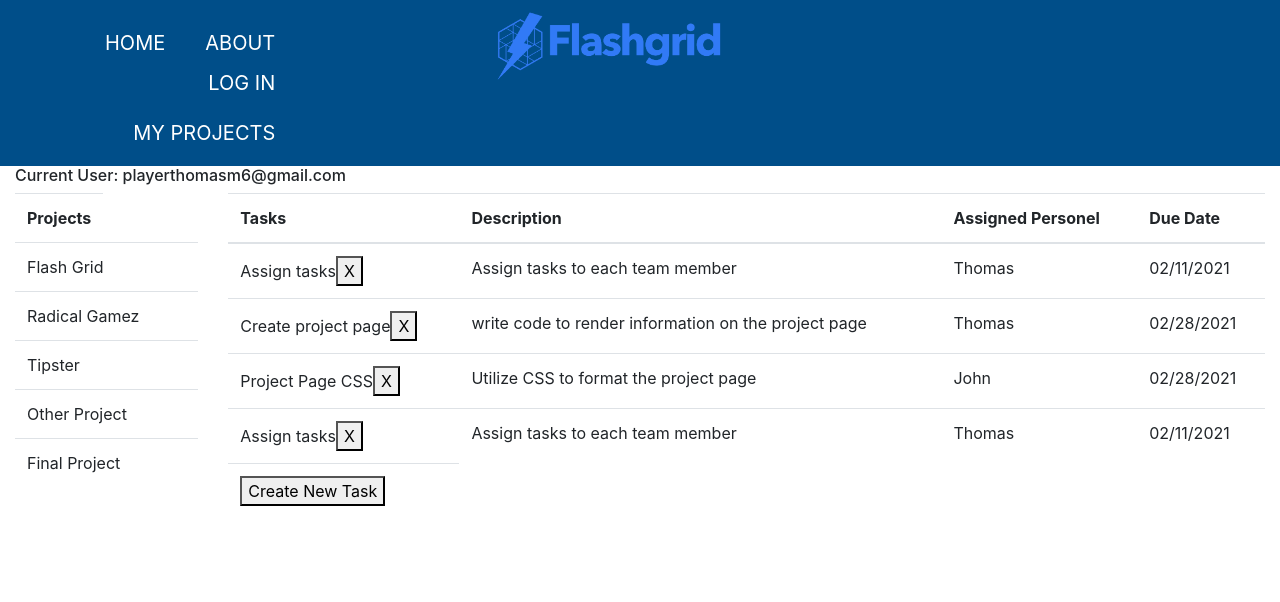
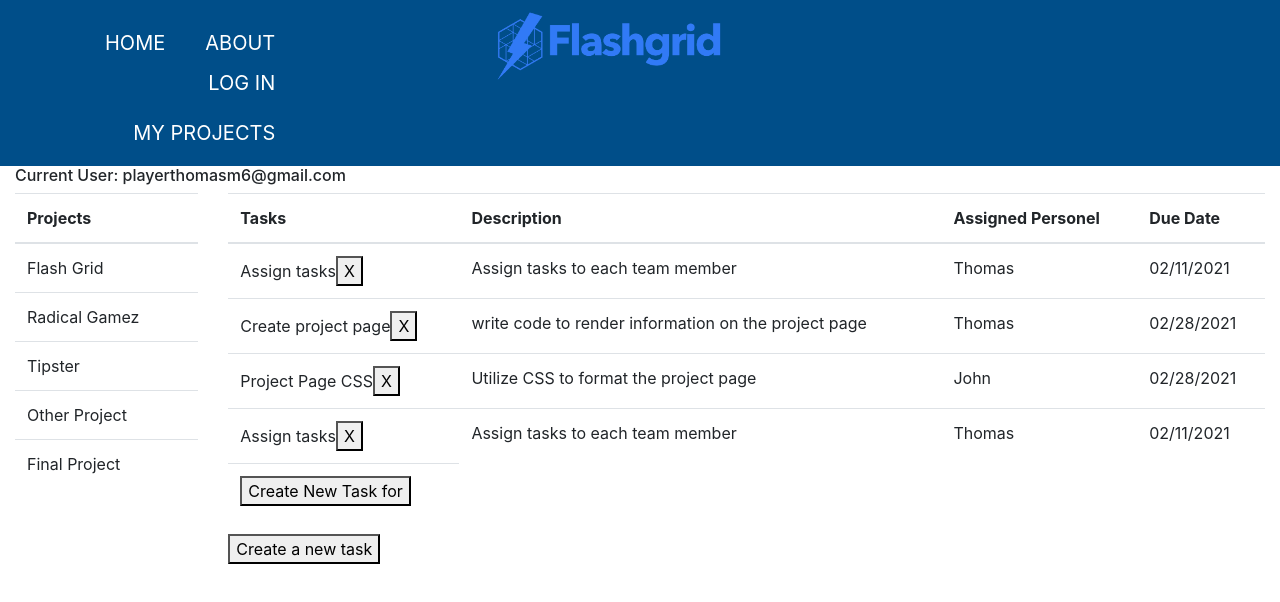
Before and after one commit to playerthomasm6/flashGrid, a React (Create React App) app in the folder client/: page /projects in a window 1280 px wide. Both pictures are taken after a click on the element "Flash Grid". Shown: the top 602 px of the page. Built offline with nearby package versions, Linux system fonts and the light colour scheme; no server answers.

Commit message:
added new task form
created a conditional render for a new task form

```diff
--- a/client/src/components/ProjectsContainer/index.js
+++ b/client/src/components/ProjectsContainer/index.js
@@ -1,7 +1,10 @@
 import React, { useState, useEffect } from "react";
 import "./style.css";
 import Column from "../Column";
-import API from "../../utils/API"
+import API from "../../utils/API";
+import RenderForm from "../RenderForm";
+import TaskFormButton from "../TaskFormButton";
+
 
 function ProjectsContainer() {
     const [user, setUser] = useState({})
@@ -9,20 +12,22 @@ function ProjectsContainer() {
     const [projects, setProjects] = useState([]);
     const [currentProject, setCurrentProject] = useState([]);
     const [test, setTest] = useState({});
+    const [taskForm, setTaskForm] = useState();
+    const [taskFormBoolean, setTaskFormBoolean] = useState(false);
 
     useEffect(() => {
         // This will not be hard coded once the log in system is up and running.
         setProjects(data);
         loadProjects();
+        formTime();
         // .catch(err => console.log(err)));
-        console.log(test);
         // renderProjects();
     }, []);
 
     useEffect(() => {
-        console.log(test);
+        formTime();
 
-    }, [test]);
+    }, [taskFormBoolean]);
 
 
     function findProject(e, item) {
@@ -157,9 +162,12 @@ function ProjectsContainer() {
             .catch(err => console.log(err));
     }
 
+
+
     // CREATE TASK
     // ==========================
      function createNewTask() {
+                                console.log(currentProject)
          const task= {
                                 userName: "playerthomasm6@gmail.com",
             projectName: "Flash Grid",
@@ -180,9 +188,26 @@ function ProjectsContainer() {
         const name = event.target.getAttribute("name");
 
         console.log(value + name)
-        setCurrentProject({ currentProject: value });
+        setCurrentProject({currentProject: value });
         console.log(currentProject)
     }
+
+    const loadTaskForm = () => {
+        console.log("it worked")
+       setTaskFormBoolean(true)
+    }
+
+    const formTime = () => {
+    if (taskFormBoolean) {
+        setTaskForm(<RenderForm/>)
+    } else {
+        setTaskForm(<TaskFormButton
+       loadTaskForm ={() => loadTaskForm()}
+        />)
+    }
+}
+
+
 
     return (
         <div className="container-fluid space-out">
@@ -197,11 +222,11 @@ function ProjectsContainer() {
 
                                     <div className="col-sm-2">
                                         <table className="table striped bordered hover">
-                        <thread>
+                                            <thead>
                                                 <tr>
                                                     <th>Projects</th>
                                                 </tr>
-                        </thread>
+                                            </thead>
                                             <tbody>
                                                 {projectNameList.map(item => (
                                                     <tr>
@@ -246,11 +271,11 @@ function ProjectsContainer() {
 
                                                         </td>
 
-                                <td> {item.taskDescription}</td>
+                                                        <td key={item.taskDescription}> {item.taskDescription}</td>
 
-                                <td>{item.taskAssigne}</td>
+                                                        <td key={item.taskAssigne}>{item.taskAssigne}</td>
 
-                                <td>{item.taskDueDate}</td>
+                                                        <td key={item.taskDueDate}>{item.taskDueDate}</td>
 
                                                     </tr>
                                                 ))}
@@ -258,12 +283,15 @@ function ProjectsContainer() {
                                                     <td>
                                                         <button
                                                             onClick={() => createNewTask()}
-                                >Create New Task</button>
+                                                        >Create New Task for</button>
                                                     </td>
                                                 </tr>
-
                                             </tbody>
                                         </table>
+                                                    <div>
+                                                    {taskForm}
+                                                    </div>
+
                                     </div>
 
 
--- /dev/null
+++ b/client/src/components/RenderForm/index.js
@@ -0,0 +1,31 @@
+import React from "react";
+// import "./styles.css";
+
+function RenderForm (props) {
+
+   return(
+            <form>
+                <div className="form-group">
+                    <label htmlFor="task-name">Task Name</label>
+                    <input type="text" className="form-control" id="task-name" {...props} placeholder="Task Name..."></input>
+
+                </div>
+                    <div className="form-group">
+                        <label htmlFor="task-description">Describe the task</label>
+                        <input type="text" className="form-control" id="task-description" placeholder="Description..."></input>
+                    </div>
+                    <div className="form-group">
+                        <label htmlFor="task-assigne">Who will complete the task?</label>
+                        <input type="text" className="form-control" id="task-assigne" placeholder="Assigne..."></input>
+                    </div>
+                    <div className="form-group">
+                        <label htmlFor="task-due-date">When is this task due?</label>
+                        <input type="text" className="form-control" id="task-due-date" placeholder="Due Date..."></input>
+                    </div>
+
+                            <button type="submit" className="btn btn-primary">Submit</button>
+            </form>
+        )
+}
+
+export default RenderForm;
--- /dev/null
+++ b/client/src/components/TaskFormButton/index.js
@@ -0,0 +1,16 @@
+import React from "react";
+
+
+function TaskFormButton(props) {
+
+    return (
+        <button
+        onClick={() => props.loadTaskForm()}
+        >
+        Create a new task
+
+        </button>
+    );
+}
+
+export default TaskFormButton;
```
Also changed, not shown: 1 other file (tests, documents, lock files or other folders). Lines whose indentation alone changed are shown as unchanged.
